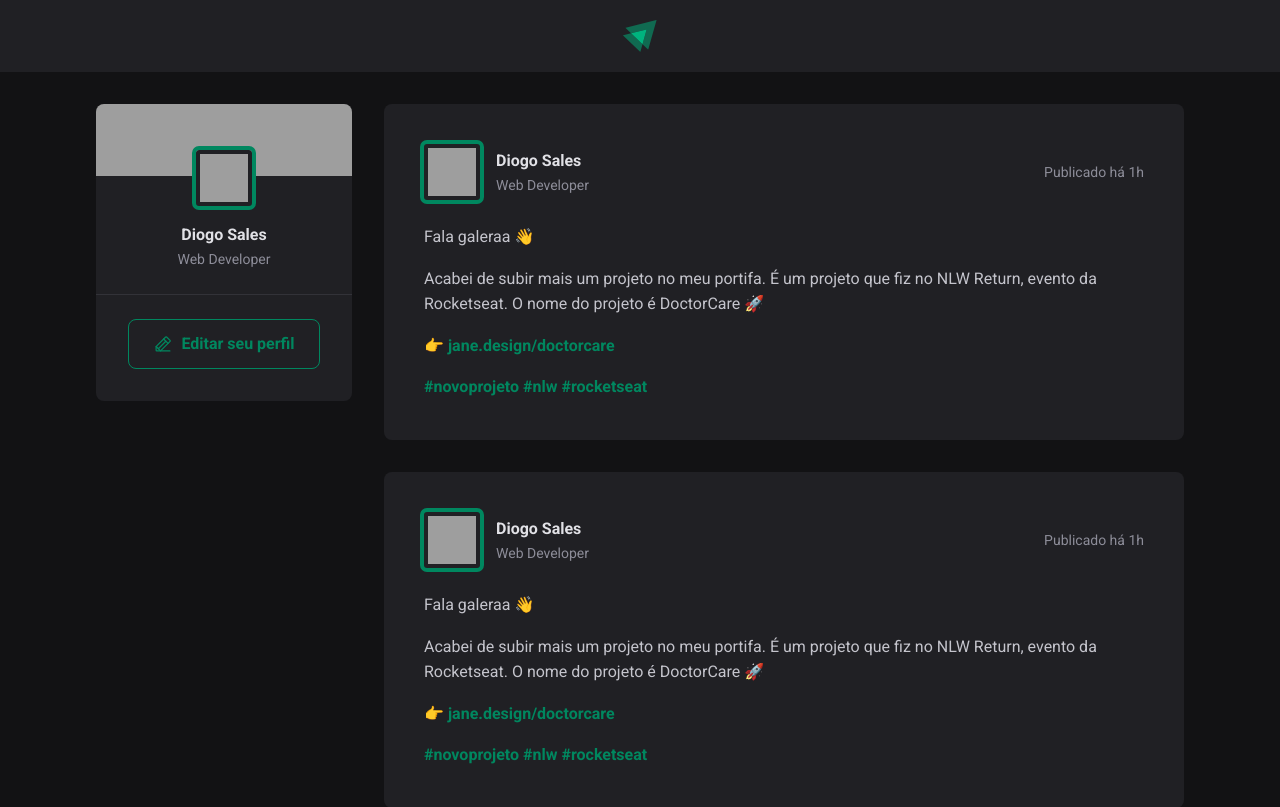
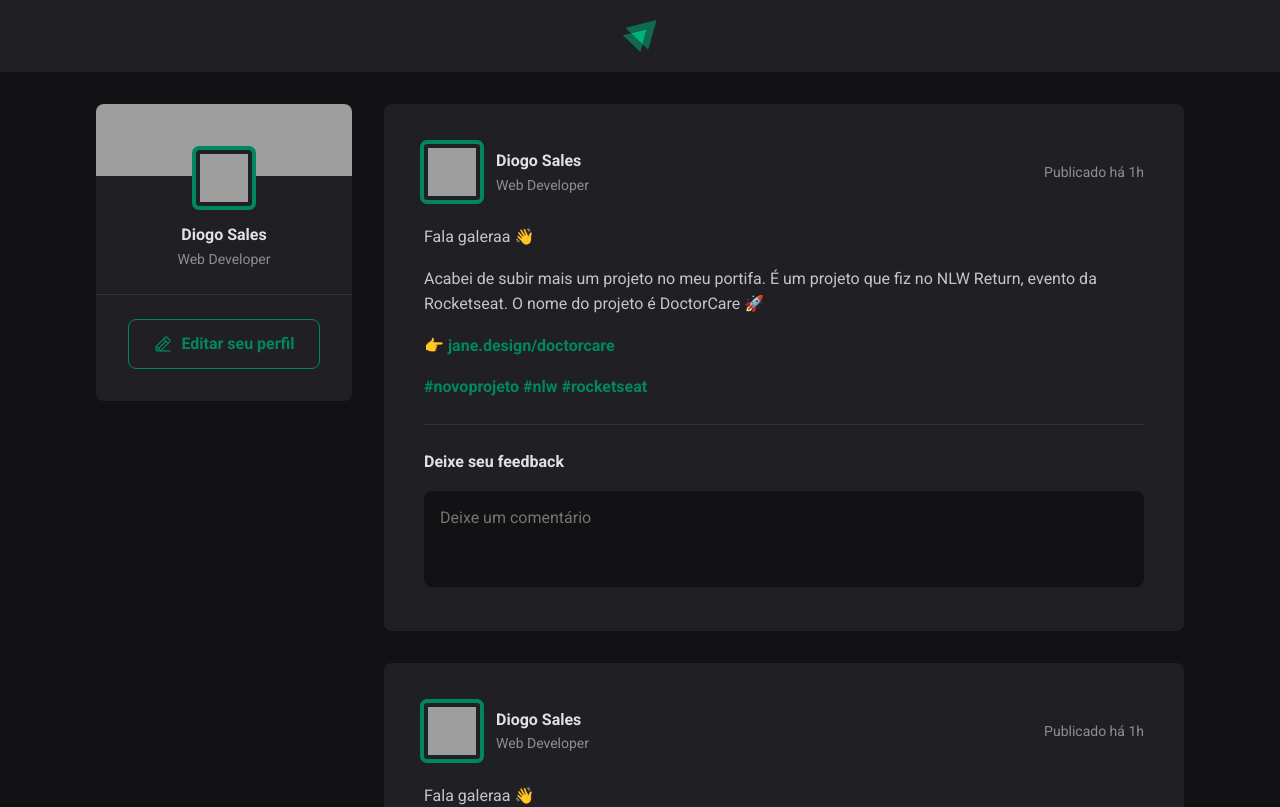
Before and after one commit to diogosalesdev/ignite-feed, a React (Vite) app: page / in a window 1280 px wide. Shown: the top 807 px of the page. Built offline with nearby package versions, Linux system fonts and the light colour scheme; grey boxes are pictures that could not be loaded.

Commit message:
add: post form comment

```diff
--- a/src/components/Post.jsx
+++ b/src/components/Post.jsx
@@ -27,6 +27,18 @@
                     </p>
                 </p>
             </div>
+
+            <form className={styles.commentForm}>
+                <strong>Deixe seu feedback</strong>
+
+                <textarea
+                    placeholder='Deixe um comentário'
+                />
+
+                <footer>
+                    <button type="submit">Publicar</button>
+                </footer>
+            </form>
         </article>
     )
 }
--- a/src/components/Post.module.css
+++ b/src/components/Post.module.css
@@ -67,3 +67,55 @@
     color: var(--gray-400);
     line-height: 1.6;
 }
+
+.commentForm {
+    width: 100%;
+    margin-top: 1.5rem;
+    padding-top: 1.5rem;
+    border-top: 1px solid var(--gray-600);
+}
+
+.commentForm > strong {
+    line-height: 1.6;
+    color: var(--gray-100);
+}
+
+.commentForm textarea {
+    width: 100%;
+    background: var(--gray-900);
+    border: 0;
+    resize: none;
+    height: 6rem;
+    padding: 1rem;
+    border-radius: 8px;
+    color: var(--gray-100);
+    line-height: 1.4;
+    margin-top: 1rem;
+}
+
+.commentForm footer {
+    visibility: hidden;
+    max-height: 0;
+}
+
+.commentForm:focus-within footer {
+    visibility: visible;
+    max-height: none;
+}
+
+.commentForm button[type=submit] {
+    padding: 1rem 1.5rem;
+    margin-top: 1rem;
+    border-radius: 8px;
+    border: 0;
+    background: var(--green-500);
+    color: var(--white);
+    font-weight: bold;
+    cursor: pointer;
+
+    transition: background-color 0.2s;
+}
+
+.commentForm button[type=submit]:hover {
+    background: var(--green-300);
+}
--- a/src/global.css
+++ b/src/global.css
@@ -10,6 +10,11 @@
 
     --green-300: #00B37E;
     --green-500: #00875f;
+}
+
+:focus {
+    outline: transparent;
+    box-shadow: 0 0 0 2px var(--green-500);
 }
 
 * {
```
